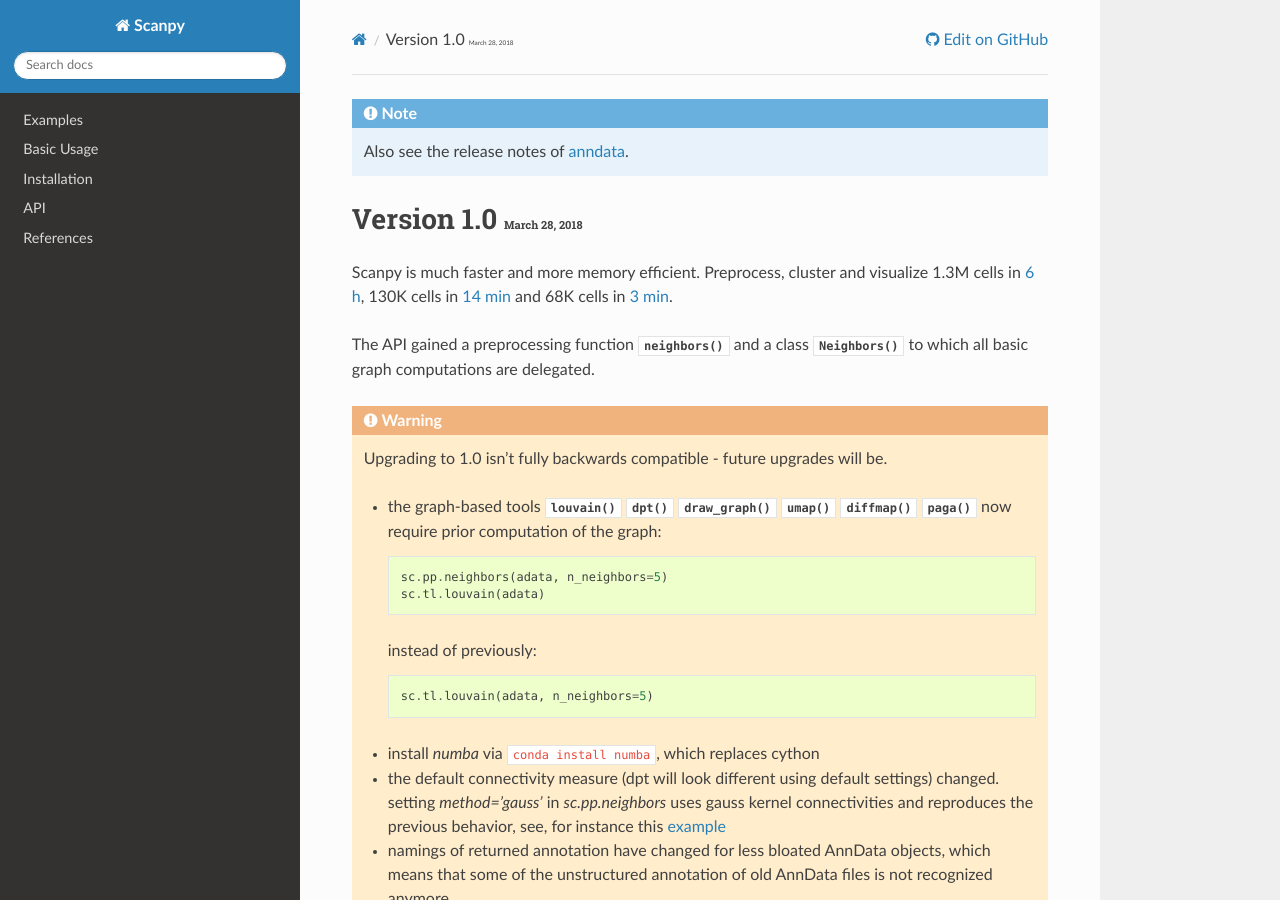
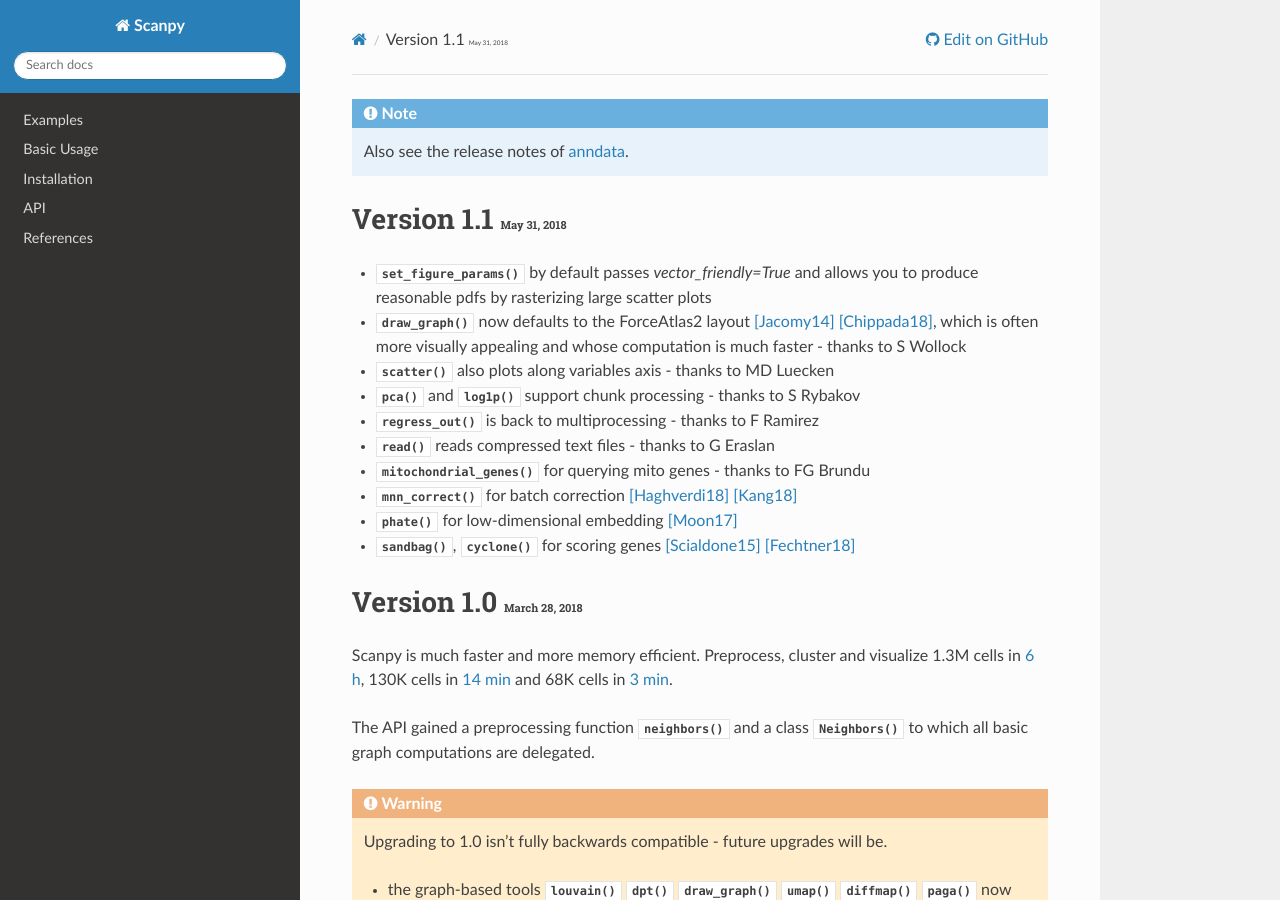
Before and after one commit to scverse/scanpy, a Sphinx documentation site: the page built from docs/release_notes.rst, in a window 1280 px wide and 900 px high. Built offline with Sphinx 7.4.7 and the Read the Docs theme 2.0.0, drawn with Linux system fonts in a browser that asks for light colours; the version number could not be read and is left out; some of the changed text lies outside the part shown.

Commit message:
version 1.1

```diff
--- a/docs/release_notes.rst
+++ b/docs/release_notes.rst
@@ -3,6 +3,21 @@
     Also see the release notes of `anndata <http://anndata.readthedocs.org>`_.
 
 .. role:: small
+
+
+Version 1.1 :small:`May 31, 2018`
+---------------------------------
+
+- :func:`~scanpy.api.set_figure_params` by default passes `vector_friendly=True` and allows you to produce reasonable pdfs by rasterizing large scatter plots
+- :func:`~scanpy.api.tl.draw_graph` now defaults to the ForceAtlas2 layout [Jacomy14]_ [Chippada18]_, which is often more visually appealing and whose computation is much faster - thanks to S Wollock
+- :func:`~scanpy.api.pl.scatter` also plots along variables axis - thanks to MD Luecken
+- :func:`~scanpy.api.pp.pca` and :func:`~scanpy.api.pp.log1p` support chunk processing - thanks to S Rybakov
+- :func:`~scanpy.api.pp.regress_out` is back to multiprocessing - thanks to F Ramirez
+- :func:`~scanpy.api.read` reads compressed text files - thanks to G Eraslan
+- :func:`~scanpy.api.queries.mitochondrial_genes` for querying mito genes - thanks to FG Brundu
+- :func:`~scanpy.api.pp.mnn_correct` for batch correction [Haghverdi18]_ [Kang18]_
+- :func:`~scanpy.api.tl.phate` for low-dimensional embedding [Moon17]_
+- :func:`~scanpy.api.tl.sandbag`, :func:`~scanpy.api.tl.cyclone` for scoring genes [Scialdone15]_ [Fechtner18]_
 
 
 Version 1.0 :small:`March 28, 2018`
@@ -90,7 +105,7 @@
   :func:`~scanpy.api.tl.draw_graph` and :func:`~scanpy.api.umap` by passing
   `edges=True`
 
-- :func:`~scanpy.api.pp.downsample_counts` function
+- :func:`~scanpy.api.pp.downsample_counts` for downsampling counts - thanks to MD Luecken
 
 - default 'louvain_groups' are now called 'louvain'
 
```
